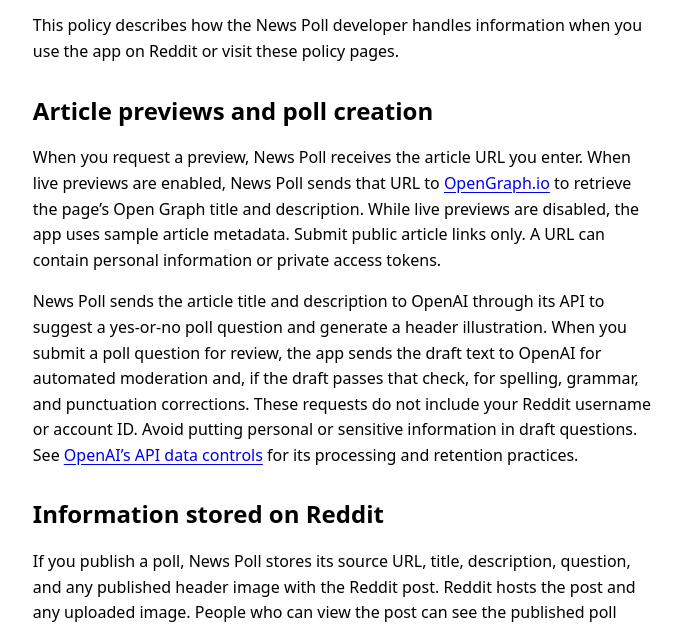
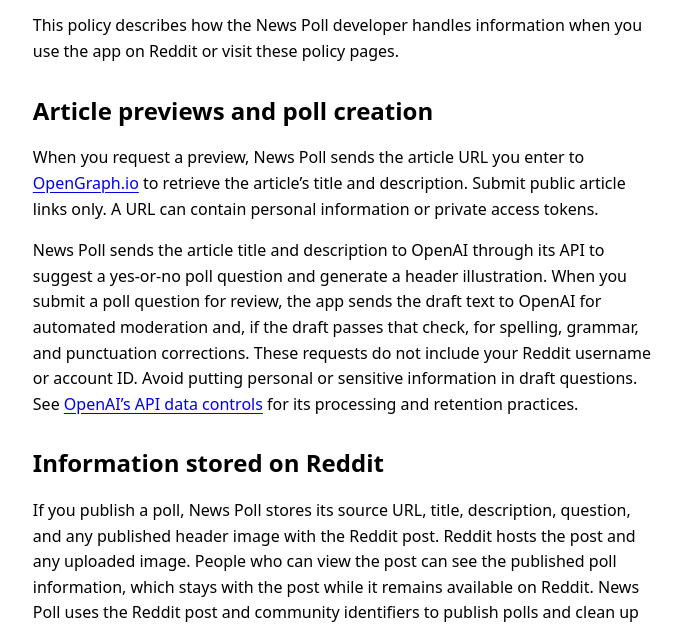
Before and after one commit to DavidStummer/np-legal, a plain HTML site: page privacy/index.html in a window 1280 px wide. Shown: the part 167-797 px from the top of the page, without its empty margins (296-977 px from the left). Drawn offline with Linux system fonts and the light colour scheme.

Commit message:
Describe live OpenGraph previews in privacy policy

```diff
--- a/privacy/index.html
+++ b/privacy/index.html
@@ -14,7 +14,7 @@
       <p>This policy describes how the News Poll developer handles information when you use the app on Reddit or visit these policy pages.</p>
 
       <h2>Article previews and poll creation</h2>
-      <p>When you request a preview, News Poll receives the article URL you enter. When live previews are enabled, News Poll sends that URL to <a href="https://www.opengraph.io/privacy">OpenGraph.io</a> to retrieve the page’s Open Graph title and description. While live previews are disabled, the app uses sample article metadata. Submit public article links only. A URL can contain personal information or private access tokens.</p>
+      <p>When you request a preview, News Poll sends the article URL you enter to <a href="https://www.opengraph.io/privacy">OpenGraph.io</a> to retrieve the article’s title and description. Submit public article links only. A URL can contain personal information or private access tokens.</p>
       <p>News Poll sends the article title and description to OpenAI through its API to suggest a yes-or-no poll question and generate a header illustration. When you submit a poll question for review, the app sends the draft text to OpenAI for automated moderation and, if the draft passes that check, for spelling, grammar, and punctuation corrections. These requests do not include your Reddit username or account ID. Avoid putting personal or sensitive information in draft questions. See <a href="https://developers.openai.com/api/docs/guides/your-data">OpenAI’s API data controls</a> for its processing and retention practices.</p>
 
       <h2>Information stored on Reddit</h2>
```
